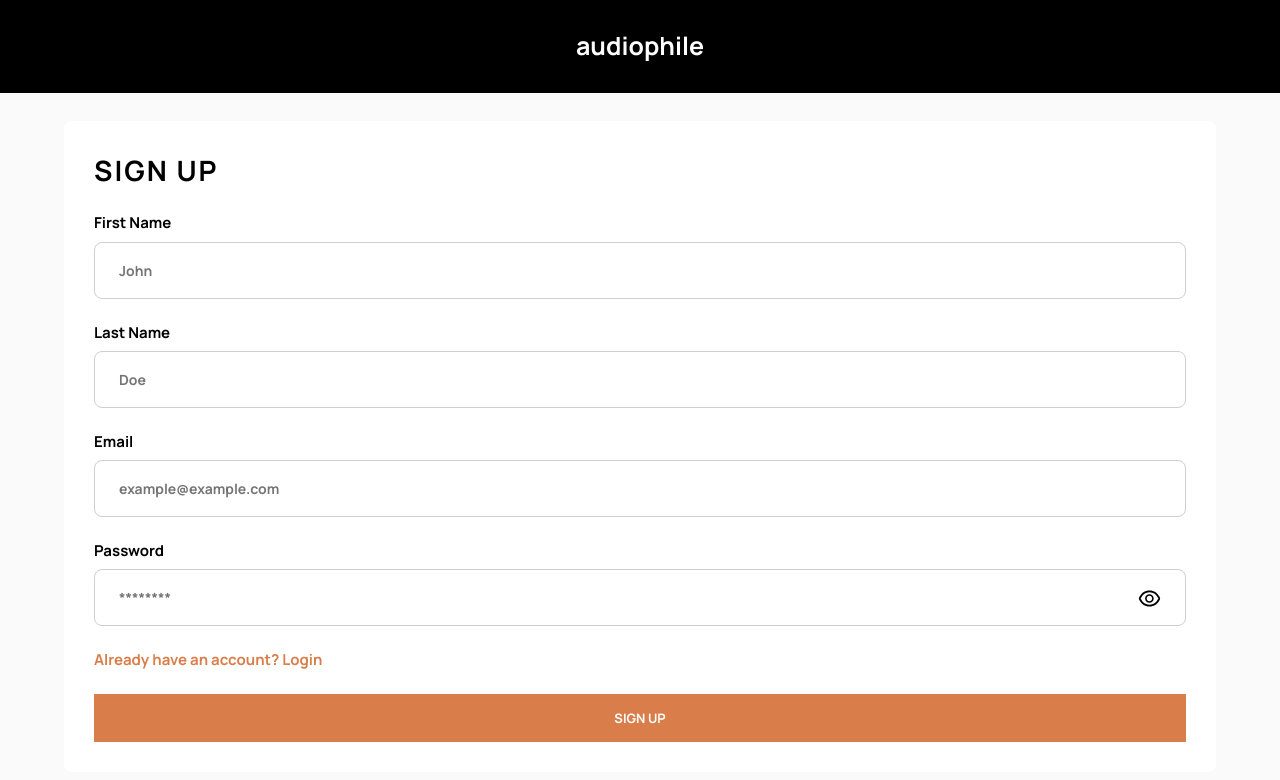
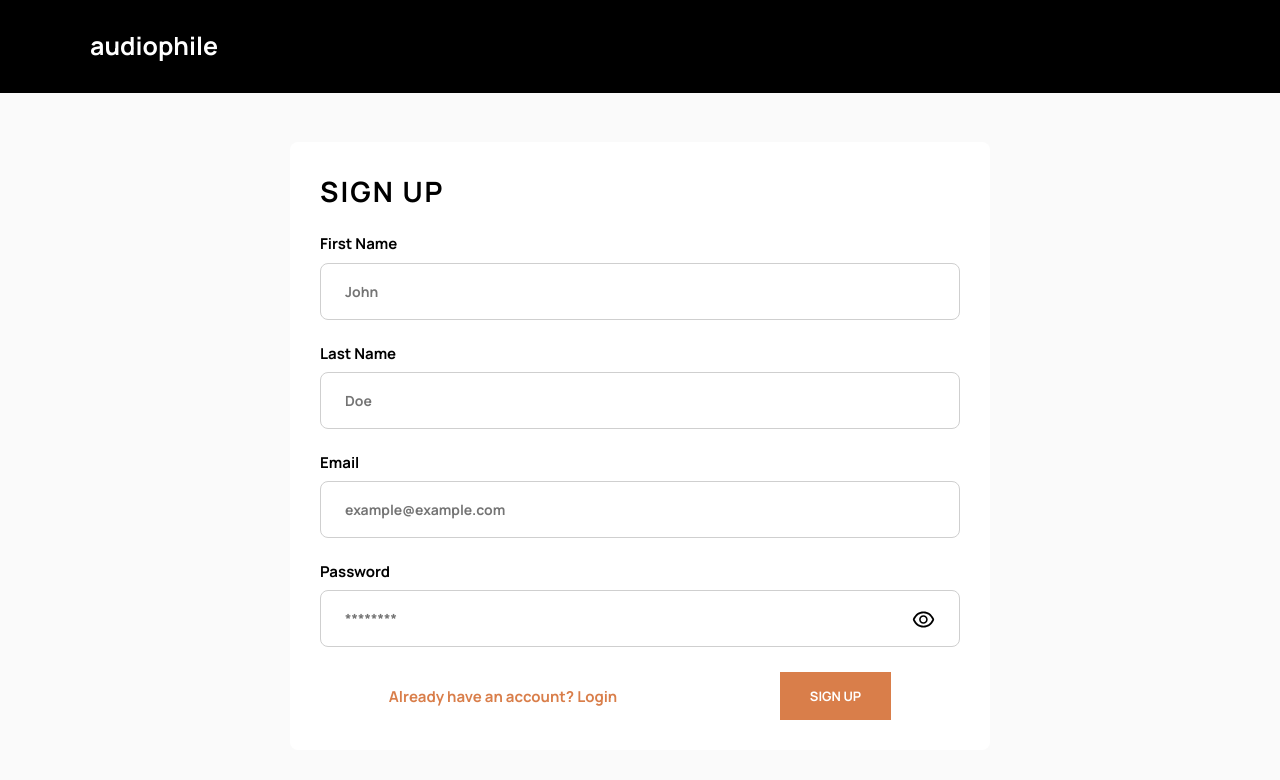
Before and after one commit to AlejandroMorales-s/audiophile-ecommerce, a React (Vite) app: page /signup in a window 1280 px wide. Shown: the top 780 px of the page. Built offline with nearby package versions, Linux system fonts and the light colour scheme.

Commit message:
make responsive forms and logo navbar

```diff
--- a/src/components/common/primaryButton/PrimaryButton.module.scss
+++ b/src/components/common/primaryButton/PrimaryButton.module.scss
@@ -9,7 +9,19 @@
   color: $white;
   transition: all 0.2s ease-in-out;
   text-transform: uppercase;
-  &:hover {
-    background-color: $lightPrimary;
+  width: 100%;
+}
+
+@include respond-above(sm) {
+  .button {
+    width: fit-content;
+    align-self: flex-end;
   }
 }
+
+@include respond-above(lg) {
+  .button:hover {
+    background-color: $lightPrimary;
+    cursor: pointer;
+  }
+}
--- a/src/components/layout/form/AuthForm.module.scss
+++ b/src/components/layout/form/AuthForm.module.scss
@@ -11,7 +11,7 @@
   justify-content: center;
   width: 90%;
   margin: 0 auto;
-  // min-width: ;
+  max-width: 70rem;
 }
 
 .links-container {
@@ -26,3 +26,11 @@
   font-weight: $bold;
   color: $primary;
 }
+
+@include respond-above(sm) {
+  .links-container {
+    flex-direction: row;
+    justify-content: space-around;
+    align-items: center;
+  }
+}
--- a/src/components/layout/logoNavbar/LogoNavbar.module.scss
+++ b/src/components/layout/logoNavbar/LogoNavbar.module.scss
@@ -1,10 +1,22 @@
 @import "../../../App.scss";
 
-.container {
+.background {
   background-color: $black;
   padding: 3.2rem 0;
   width: 100%;
+}
+
+.container {
   display: flex;
   justify-content: center;
   align-items: center;
+  width: 90%;
+  max-width: $containerMaxWidth;
+  margin: 0 auto;
 }
+
+@include respond-above(md) {
+  .container {
+    justify-content: start;
+  }
+}
--- a/src/components/layout/logoNavbar/LogoNavbar.tsx
+++ b/src/components/layout/logoNavbar/LogoNavbar.tsx
@@ -3,8 +3,10 @@ import styles from "./LogoNavbar.module.scss";
 
 const LogoNavbar = () => {
   return (
-    <div className={styles.container}>
-      <Logo />
+    <div className={styles.background}>
+      <div className={styles.container}>
+        <Logo />
+      </div>
     </div>
   );
 };
--- a/src/scss/mixins.scss
+++ b/src/scss/mixins.scss
@@ -14,3 +14,13 @@
     @content;
   }
 }
+
+@mixin respond-above($breakpoint) {
+  @if map-has-key($breakpoints, $breakpoint) {
+    @media (min-width: map-get($breakpoints, $breakpoint)) {
+      @content;
+    }
+  } @else {
+    @error "No such breakpoint: #{$breakpoint}";
+  }
+}
--- a/src/scss/objects.scss
+++ b/src/scss/objects.scss
@@ -1,3 +1,11 @@
 $headingsVariables: "h1" 5.6rem 5.8rem 2px, "h2" 4rem 4.4rem 1.5px,
   "h3" 3.2rem 3.6rem 1.15px, "h4" 2.8rem 3.8rem 2px, "h5" 2.4rem 3.3rem 1.7px,
   "h6" 1.8rem 2.4rem 1.3px;
+
+$breakpoints: (
+  "xs": $xs,
+  "sm": $sm,
+  "md": $md,
+  "lg": $lg,
+  "xl": $xl,
+);
--- a/src/scss/variables.scss
+++ b/src/scss/variables.scss
@@ -17,6 +17,11 @@ $inputBorder: hsl(0, 0%, 81%);
 $veryDarkGray: hsl(0, 0%, 6%);
 
 //* Breakpoints
-$mobile: 359px;
-$tablet: 768px;
-$laptop: 1024px;
+$xs: 0;
+$sm: 576px;
+$md: 768px;
+$lg: 992px;
+$xl: 1200px;
+
+//* Container width
+$containerMaxWidth: 110rem;
```
